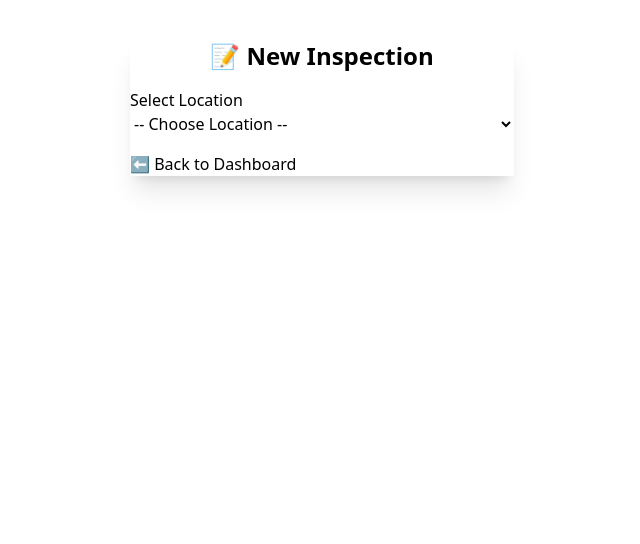
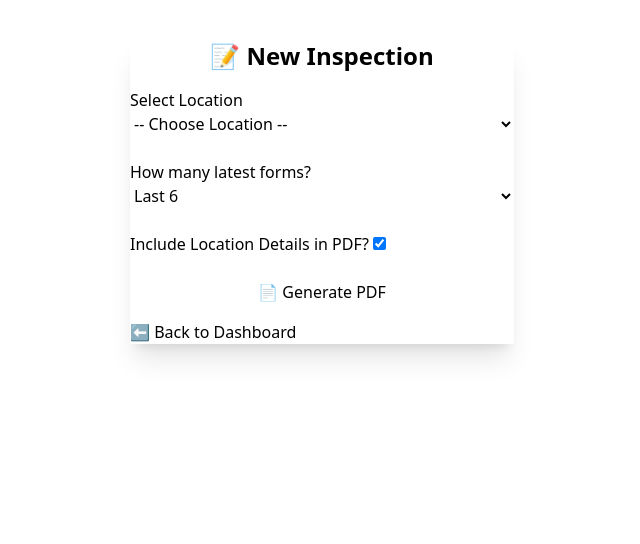
Before and after one commit to hirusha-adi/phi-data-collection, a Flask app: page /gen_pdf in a window 1280 px wide. Shown: the top 544 px of the page, without its empty margins (318-958 px from the left). Run offline with Flask 3, Linux system fonts and the light colour scheme; a user stored in the database is signed in; some libraries are stand-ins or nearby versions.

Commit message:
generate pdfs ui

```diff
--- a/app/routes.py
+++ b/app/routes.py
@@ -277,7 +277,7 @@ def gen_pdf():
 def generate_pdf():
     qry_id = request.args.get('id', '').strip().lower()
     qry_count = request.args.get('count', '').strip().lower()
-    qry_fill_location = request.args.get('fill_location', '').strip().lower()
+    qry_fill_location = request.args.get('fill_location', '').strip()== "1"
 
     if qry_count:
         try:
--- a/app/templates/gen_pdf.html
+++ b/app/templates/gen_pdf.html
@@ -7,24 +7,42 @@
     <div class="card-body space-y-4">
       <h2 class="text-2xl font-bold text-center">📝 New Inspection</h2>
 
-      <form method="POST" class="space-y-6">
+      <form method="GET" action="{{ url_for('main.generate_pdf') }}" class="space-y-6">
+
         <div>
           <label class="label font-medium">Select Location</label>
-          <select name="location" class="select select-bordered w-full" required>
+          <select name="id" class="select select-bordered w-full" required>
             <option value="" disabled {% if not request.args.get('location_id') %}selected{% endif %}>-- Choose Location --</option>
             {% for location in locations %}
             <option value="{{ location.id }}"
-              {% if request.args.get('location_id') and request.args.get('location_id')|int==location.id %} selected {% endif %}
-            >
+              {% if request.args.get('location_id') and request.args.get('location_id')|int == location.id %}selected{% endif %}>
               {{ location.name_of_premise }} - {{ location.area.name }}
             </option>
             {% endfor %}
           </select>
         </div>
+
+        <div>
+          <label class="label font-medium">How many latest forms?</label>
+          <select name="count" class="select select-bordered w-full">
+            {% for i in range(6, 0, -1) %}
+            <option value="{{ i }}">Last {{ i }}</option>
+            {% endfor %}
+          </select>
+        </div>
+
+        <div class="form-control">
+          <label class="cursor-pointer label">
+            <span class="label-text font-medium">Include Location Details in PDF?</span>
+            <input type="checkbox" name="fill_location" value="1"
+              class="checkbox checkbox-primary" checked
+          </label>
+        </div>
+
+        <button type="submit" class="btn btn-primary w-full">📄 Generate PDF</button>
       </form>
 
       <a href="{{ url_for('main.dashboard') }}" class="btn btn-ghost w-full my-6">⬅ Back to Dashboard</a>
-
     </div>
   </div>
 </div>
```
